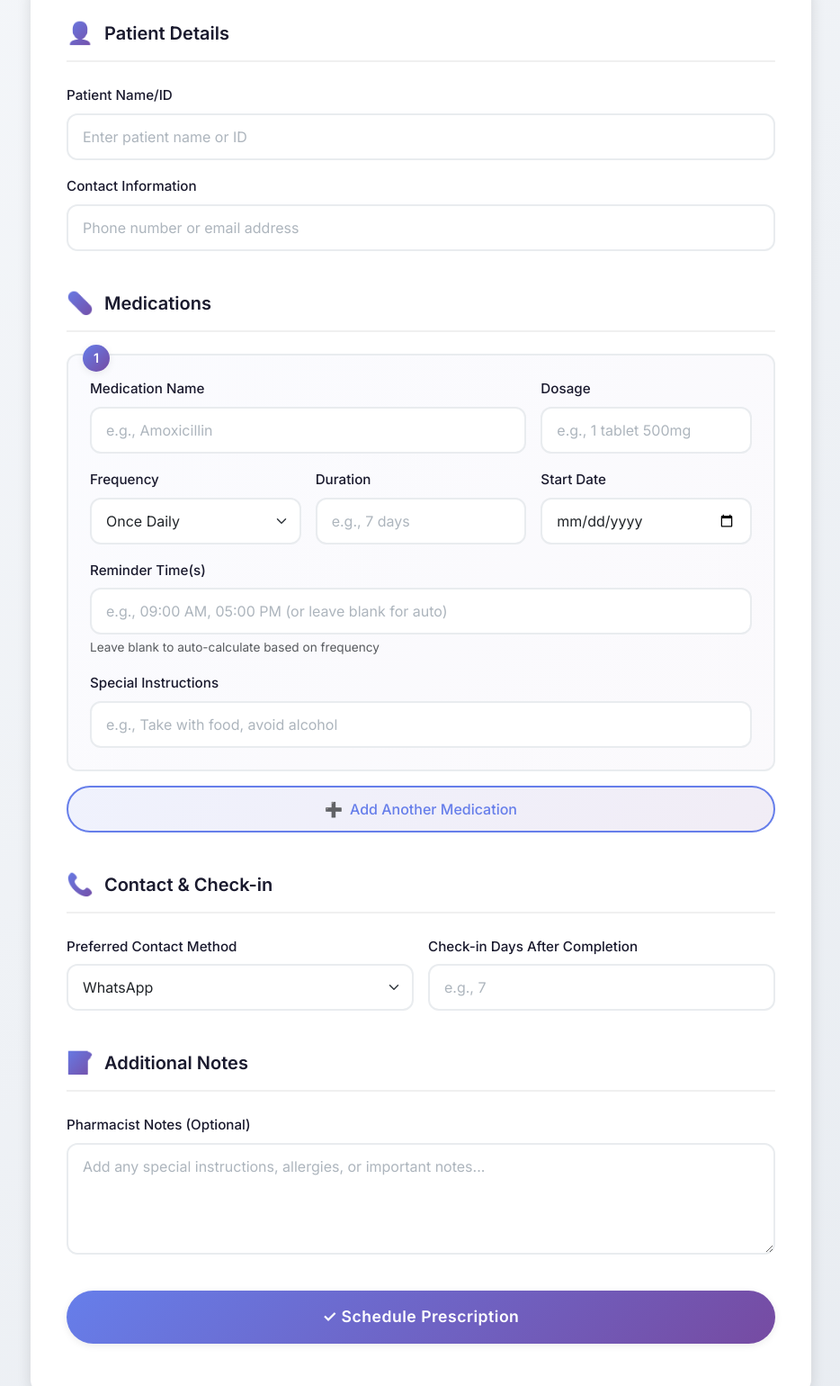
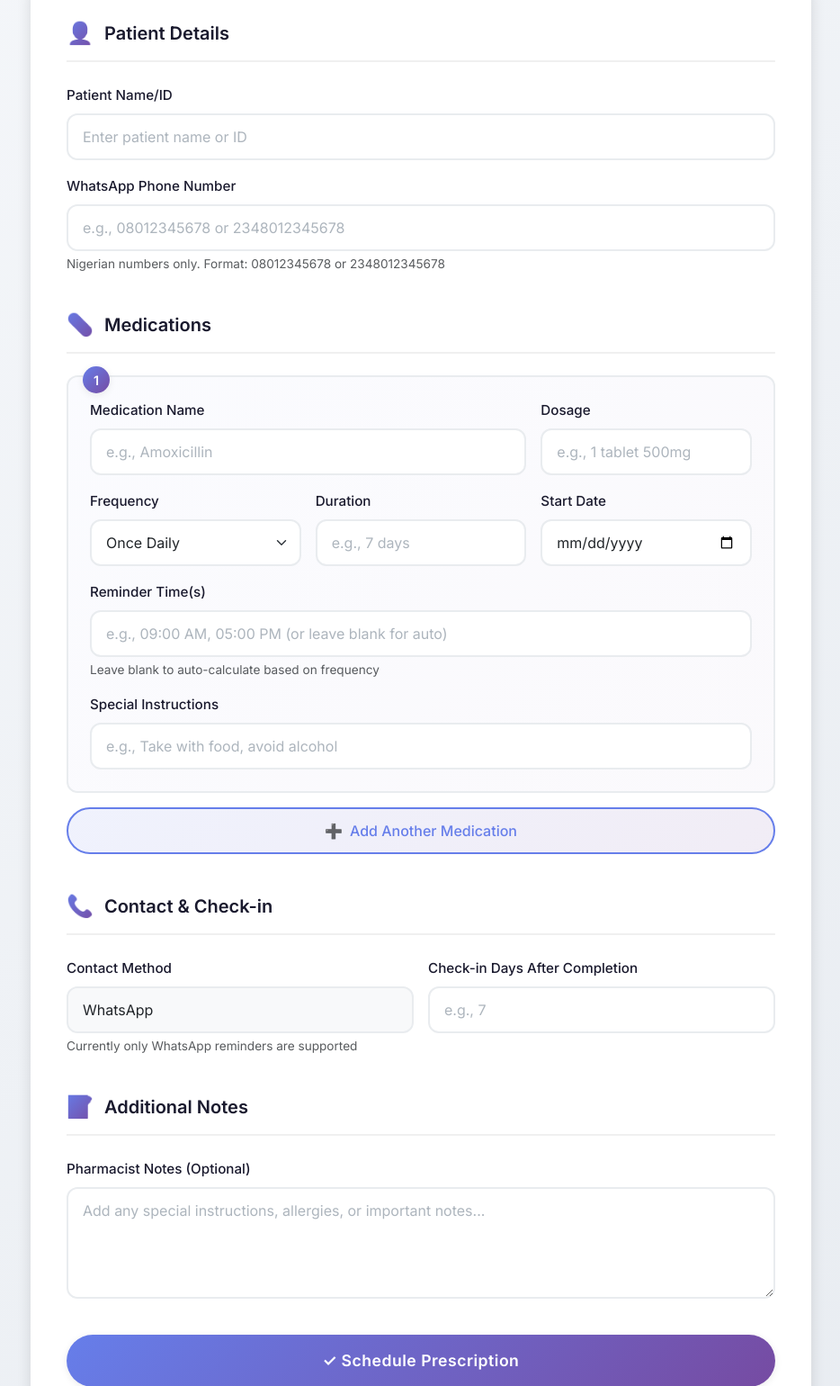
Before and after one commit to sterlingking1990/pharmoperaadmin, a Flask app: page /schedule in a window 1280 px wide. Shown: the part 248-1788 px from the top of the page at 90% size, without its empty margins (172-1106 px from the left). Run offline with Flask 3, Linux system fonts and the light colour scheme; the visitor is signed in with stand-in values (Sample User, id 1).

```diff
--- a/static/js/prescription_scheduling.js
+++ b/static/js/prescription_scheduling.js
@@ -120,9 +120,11 @@ async function handleFormSubmit(event) {
     const checkInDaysAfter = document.getElementById('check-in').value;
     const pharmacistNotes = document.getElementById('pharmacist-notes').value;
 
-    // 2. Format phone number
-    if (['WhatsApp', 'SMS', 'Call'].includes(contactMethod)) {
-        patientContact = formatPhoneNumber(patientContact);
+    // 2. Validate and format phone number (Nigerian numbers only)
+    patientContact = formatPhoneNumber(patientContact);
+    if (!patientContact) {
+        showMessage('Invalid phone number. Please enter a valid Nigerian phone number (e.g., 08012345678 or +2348012345678). Only Nigerian numbers are supported at this time.', 'danger');
+        return;
     }
 
     const medicationElements = document.querySelectorAll('.medication');
@@ -134,9 +136,9 @@ async function handleFormSubmit(event) {
     medicationElements.forEach((medElement, index) => {
         const med = {
             patient_identifier: patientIdentifier,
-            contact_method: contactMethod,
-            phone_number: ['WhatsApp', 'SMS', 'Call'].includes(contactMethod) ? patientContact : null,
-            email_address: contactMethod === 'Email' ? patientContact : null,
+            contact_method: 'WhatsApp', // Always WhatsApp for now
+            phone_number: patientContact,
+            email_address: null, // Email not supported currently
             medication_name: medElement.querySelector('.medication-name').value,
             dosage: medElement.querySelector('.dosage').value,
             frequency: medElement.querySelector('.frequency').value,
@@ -236,19 +238,53 @@ async function handleFormSubmit(event) {
 }
 
 /**
- * Formats a Nigerian phone number to include the +234 prefix.
+ * Validates and formats a Nigerian phone number.
+ * Converts 08012345678 to 2348012345678, but keeps 234... or +234... as-is.
+ * @param {string} phone - The phone number to validate
+ * @returns {string|null} - The formatted phone number, or null if invalid
  */
 function formatPhoneNumber(phone) {
     if (!phone) return null;
-    phone = phone.trim();
-    if (phone.startsWith('0') && (phone.length === 11)) {
-        return '+234' + phone.substring(1);
+
+    // Remove all spaces, dashes, and parentheses
+    phone = phone.trim().replace(/[\s\-\(\)]/g, '');
+
+    // Handle Nigerian numbers starting with 0 (e.g., 08012345678)
+    if (phone.startsWith('0') && phone.length === 11) {
+        // Validate it's a valid Nigerian mobile number
+        // Valid prefixes: 0701-0709, 0802-0809, 0810-0819, 0901-0909, 0913-0918
+        const firstDigit = phone.charAt(1);
+        if (['7', '8', '9'].includes(firstDigit)) {
+            return '234' + phone.substring(1); // Convert 0 to 234
+        } else {
+            return null; // Invalid Nigerian number
+        }
     }
+
+    // Handle numbers starting with 234 (e.g., 2348012345678)
+    if (phone.startsWith('234') && phone.length === 13) {
+        // Validate the mobile prefix (must start with 7, 8, or 9)
+        const firstDigit = phone.charAt(3);
+        if (['7', '8', '9'].includes(firstDigit)) {
+            return phone; // Return as-is
+        } else {
+            return null;
+        }
+    }
+
+    // Handle numbers already with +234 prefix (e.g., +2348012345678)
     if (phone.startsWith('+234') && phone.length === 14) {
-        return phone;
+        // Validate the mobile prefix (must start with 7, 8, or 9)
+        const firstDigit = phone.charAt(4);
+        if (['7', '8', '9'].includes(firstDigit)) {
+            return phone; // Return as-is
+        } else {
+            return null;
+        }
     }
-    // Return as is if it doesn't match expected formats, for international numbers
-    return phone;
+
+    // Reject any other format (only Nigerian numbers are supported)
+    return null;
 }
 
 /**
--- a/templates/prescription_scheduling.html
+++ b/templates/prescription_scheduling.html
@@ -45,8 +45,9 @@
                             <input type="text" id="patient-name" class="form-control" placeholder="Enter patient name or ID" required>
                         </div>
                         <div>
-                            <label for="patient-contact" class="form-label">Contact Information</label>
-                            <input type="text" id="patient-contact" class="form-control" placeholder="Phone number or email address" required>
+                            <label for="patient-contact" class="form-label">WhatsApp Phone Number</label>
+                            <input type="tel" id="patient-contact" class="form-control" placeholder="e.g., 08012345678 or 2348012345678" required pattern="^(\+?234|0)[789][01]\d{8}$" title="Please enter a valid Nigerian phone number">
+                            <small class="text-muted">Nigerian numbers only. Format: 08012345678 or 2348012345678</small>
                         </div>
                     </div>
                 </div>
@@ -73,13 +74,9 @@
                     </div>
                     <div class="input-row">
                         <div>
-                            <label for="contact-method" class="form-label">Preferred Contact Method</label>
-                            <select id="contact-method" class="form-select">
-                                <option value="WhatsApp">WhatsApp</option>
-                                <option value="SMS">SMS</option>
-                                <option value="Email">Email</option>
-                                <option value="Call">Phone Call</option>
-                            </select>
+                            <label for="contact-method" class="form-label">Contact Method</label>
+                            <input type="text" id="contact-method" class="form-control" value="WhatsApp" readonly style="background-color: #f8f9fa;">
+                            <small class="text-muted">Currently only WhatsApp reminders are supported</small>
                         </div>
                         <div>
                             <label for="check-in" class="form-label">Check-in Days After Completion</label>
```
